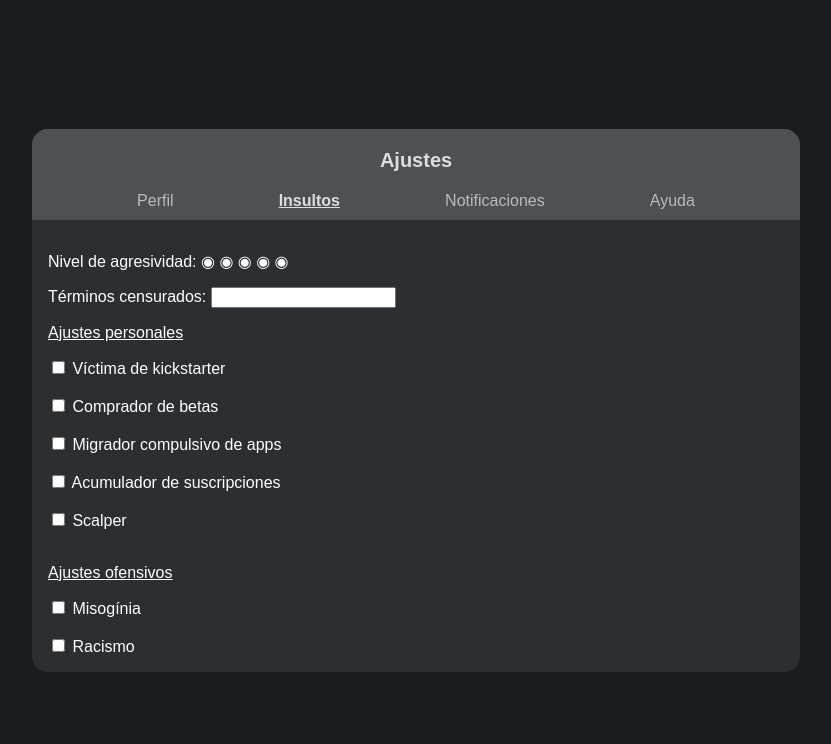
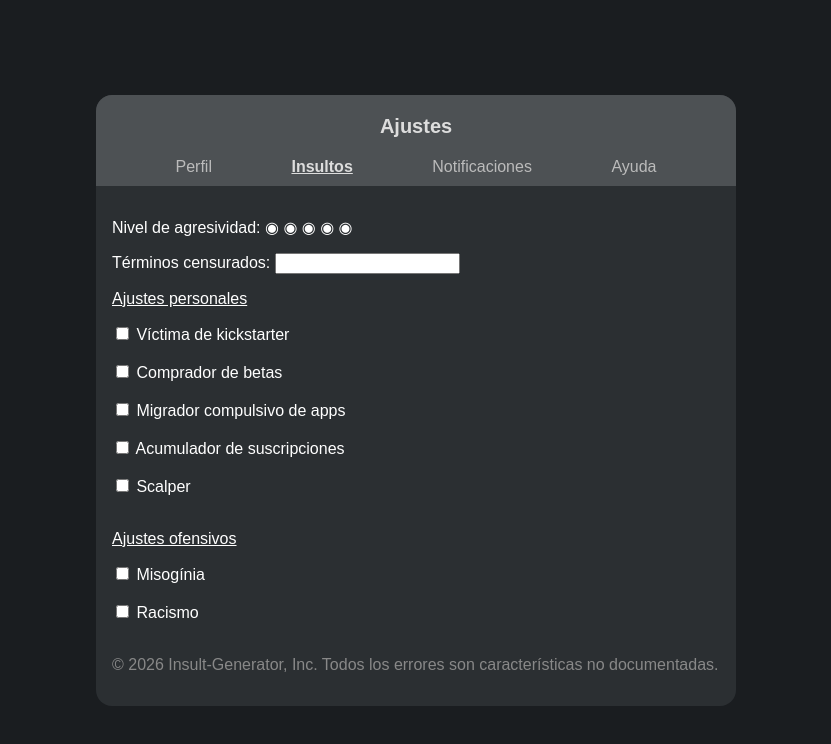
Before and after one commit to frontend-eloisitos/insult-generator, a plain HTML site: page index.html in a window 1280 px wide. Shown: the whole page, without its empty margins (224-1055 px from the left). Drawn offline with Linux system fonts and the light colour scheme.

Commit message:
cambios cambios

```diff
--- a/index.html
+++ b/index.html
@@ -63,6 +63,9 @@
             <input type="checkbox">
             Racismo
         </label>
+
+        <br>
+        <p id="footer">© 2026 Insult-Generator, Inc. Todos los errores son características no documentadas.</p>
     </div>
 
 </div>
--- a/style.css
+++ b/style.css
@@ -16,7 +16,7 @@ body, html{
 #container{
     margin: auto;
     background-color: #2b2f32;
-    width: 60vw;
+    width: 40em;
     border-radius: 1em;
 
     display: flex;
@@ -68,3 +68,7 @@ body, html{
 p, a, label{
     font-family: Arial;
 }
+
+#footer{
+    color: #888888;
+}
```
